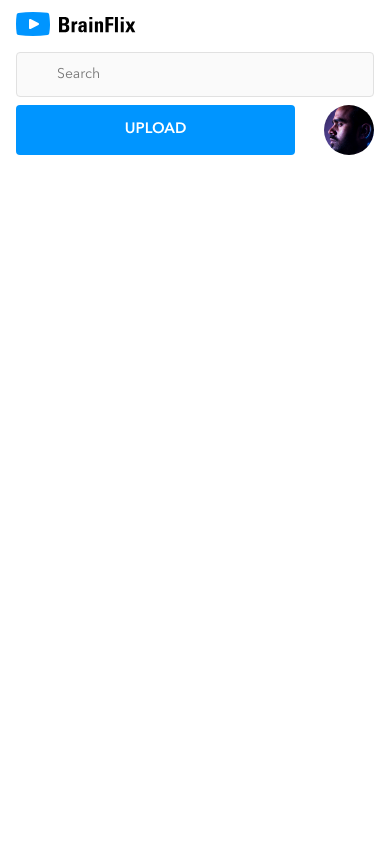
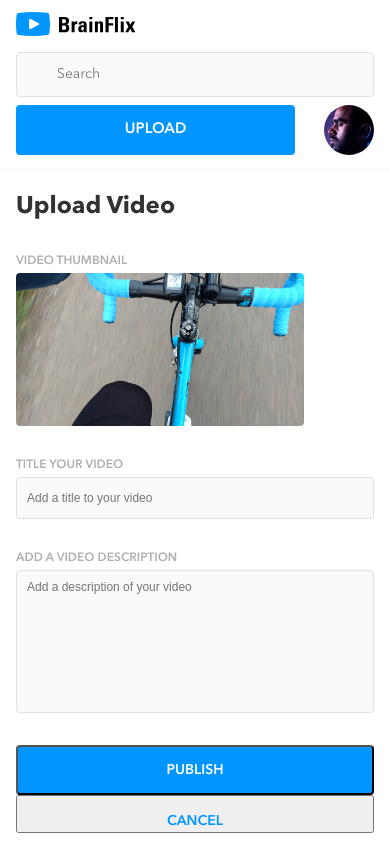
Before and after one commit to rafaymakes/rafay-ali-brainflix, a React (Create React App) app: page /upload in a window 390 px wide. Built offline with nearby package versions, Linux system fonts and the light colour scheme.

Commit message:
upload page fully responsive

```diff
--- a/src/Components/Header/header.scss
+++ b/src/Components/Header/header.scss
@@ -6,6 +6,7 @@
     box-sizing: border-box;
     overflow: hidden;
     padding: 12px 16px 0 16px;
+    border-bottom: 1px solid $alabaster;
 
     @include tablet{
         padding: 0 24px 0 24px;
--- a/src/Components/Upload/Upload.jsx
+++ b/src/Components/Upload/Upload.jsx
@@ -1,5 +1,6 @@
 import React, { Component } from 'react';
 import Header from './../Header/header.jsx';
+import Uploader from './Uploader/Uploader';
 import './Upload.scss';
 
 const keyAffix = '?api_key=94f19a78-ed3b-4723-9773-164ca4dffeee';
@@ -9,6 +10,7 @@ class Upload extends Component {
         return (
             <div className="App">
                 <Header />
+                <Uploader />
             </div>
         )
     }
--- /dev/null
+++ b/src/Components/Upload/Uploader/Uploader.jsx
@@ -0,0 +1,33 @@
+import React, { Component } from 'react';
+import './Uploader.scss';
+import uploadpreview from './../../../Assets/Images/Upload-video-preview.jpg';
+
+class Uploader extends React.Component {
+    render() {
+        return (
+            <section className='upload'>
+                <h1 className='upload__title'>Upload Video</h1>
+                <form className='upload__form'>
+                    <div className='upload__nobuttons'>
+                        <div className='upload__thumbnail'>
+                            <label className='upload__thumblabel' for='preview'>VIDEO THUMBNAIL</label>
+                            <img className='upload__preview ' id='preview' src={uploadpreview} />
+                        </div>
+                        <div className='upload__nopreview'>
+                            <label className='upload__label upload__titlelabel' for="titleinp">TITLE YOUR VIDEO</label>
+                            <input className='upload__titleinput upload__text' id='titleinp' placeholder='Add a title to your video' type='text'></input>
+                            <label className='upload__label upload__desclabel' for="descinp">ADD A VIDEO DESCRIPTION</label>
+                            <input className='upload__descriptioninput upload__text' id='descinp' placeholder='Add a description of your video' type='textarea'></input>
+                        </div>
+                    </div>
+                    <div className='upload__buttons'>
+                        <button className='upload__publish' type='button'>PUBLISH</button>
+                        <button className='upload__cancel'>CANCEL</button>
+                    </div>
+                </form>
+            </section>
+        )
+    }
+}
+
+export default Uploader;
--- /dev/null
+++ b/src/Components/Upload/Uploader/Uploader.scss
@@ -0,0 +1,169 @@
+@import './../../../fonts.scss';
+@import './../../../mixins.scss';
+@import './../../../variables.scss';
+
+
+.upload{
+    display:flex;
+    flex-direction: column;
+    font-family: 'Avenir';
+    padding: 0 16px;
+
+    @include tablet{
+        padding: 0 24px;
+    }
+
+    @include desktop{
+        padding: 0 150px;
+    }
+
+    &__title{
+        font-family: 'Avenir-Bold';
+        margin: 24px 0 32px 0;
+        color: $black;
+
+        @include tablet{
+            font-size: 36px;
+        }
+    }
+
+    &__form{
+        display: flex;
+        flex-direction: column;
+    }
+
+    &__nobuttons{
+        display:flex;
+        flex-direction: column;
+
+        @include tablet{
+            border-top: solid 1px $mercury;
+            border-bottom: solid 1px $mercury;
+            padding-bottom: 40px;
+        }
+
+        @include desktop{
+            flex-direction: row;
+        }
+    }
+
+    &__thumbnail{
+        display:flex;
+        flex-direction: column;
+    }
+
+    &__label, &__thumblabel{
+        font-family: 'Avenir-Demi';
+        color: $silver;
+        font-size: 12px;
+        padding:32px 0 5px 0;
+    }
+
+    &__thumblabel{
+        padding-top: 0;
+
+        @include tablet{
+            padding-top: 40px;
+        }
+    }
+
+    &__nopreview{
+        display: flex;
+        flex-direction: column;
+    }
+
+    &__titlelabel{
+
+        @include tablet{
+            padding-top: 40px;
+        }
+    }
+
+    &__desclabel{
+
+        @include tablet{
+            padding-top: 24px;
+        }
+    }
+
+    &__preview{
+        height: 153px;
+        width: 288px;
+        border-radius: 4px;
+
+        @include tablet{
+            height: 183px;
+            width: 344px;
+        }
+    }
+
+    &__nopreview{
+
+        @include desktop{
+            width: 60%;
+            margin-left: 24px;
+        }
+    }
+
+    &__text{
+        border-radius: 4px;
+        border: 1px solid $mercury;
+        background-color: $alabaster;
+        font-size: 12px;
+        color: black;
+        padding-left: 10px;
+    }
+
+    &__titleinput{
+        height: 38px;
+    }
+
+    &__descriptioninput{
+        box-sizing: border-box;
+        height: 143px;
+        padding-bottom: 110px;
+        font-size: 12px;
+
+        @include desktop{
+            height: 97px;
+            padding-bottom: 60px;
+        }
+    }
+
+    &__buttons{
+        display:flex;
+        flex-direction: column;
+        margin-top: 32px;
+
+        @include tablet{
+            flex-direction: row-reverse;
+            margin-bottom: 100px;
+        }
+    }
+
+    &__publish{
+        height: 50px;
+        background-color: $brainflixblue;
+        color: white;
+        font-family: 'Avenir-Demi';
+        font-size: 14px;
+        border-radius: 4px;
+
+        @include tablet{
+            width: 160px;
+        }
+    }
+
+    &__cancel{
+        height: 38px;
+        font-family: 'Avenir-Demi';
+        font-size: 14px;
+        color: $brainflixblue;
+        margin-bottom: 30px;
+        padding-top: 16px;
+
+        @include tablet{
+            padding-right: 48px;
+        }
+    }
+}
```
Also changed, not shown: src/Assets/Images/Upload-video-preview.jpg (added).
